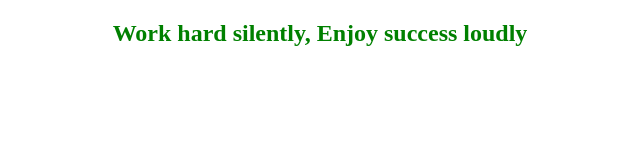
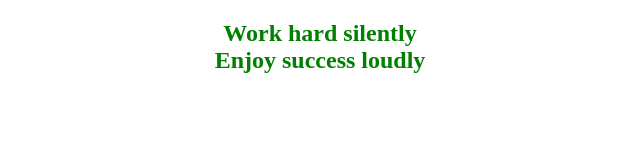
Before and after one commit to bayejid00/age-count-html, a plain HTML site: page index.html in a window 1280 px wide. Shown: the whole page, without its empty margins (320-960 px from the left). Drawn offline with Linux system fonts and the light colour scheme.

Commit message:
Update index.html

```diff
--- a/index.html
+++ b/index.html
@@ -7,11 +7,11 @@
     <title>Test Scree size</title>
 </head>
 <body>
-    <center><h2 style="color:green;">Work hard silently, Enjoy success loudly</h3><center>
+    <center><h2 style="color:green;">Work hard silently<br>Enjoy success loudly</h3><center>
     <script>
     function tempAlert(msg,duration) {
         var el = document.createElement("div");
-        el.setAttribute("style","position:absolute;top:70px;left:50%;transform:translateX(-50%);padding:5px 20px;background-color:white;");
+        el.setAttribute("style","position:absolute;top:85px;left:50%;transform:translateX(-50%);padding:5px 20px;background-color:white;");
         el.innerHTML = msg;
         setTimeout(function(){
           el.parentNode.removeChild(el);
```
